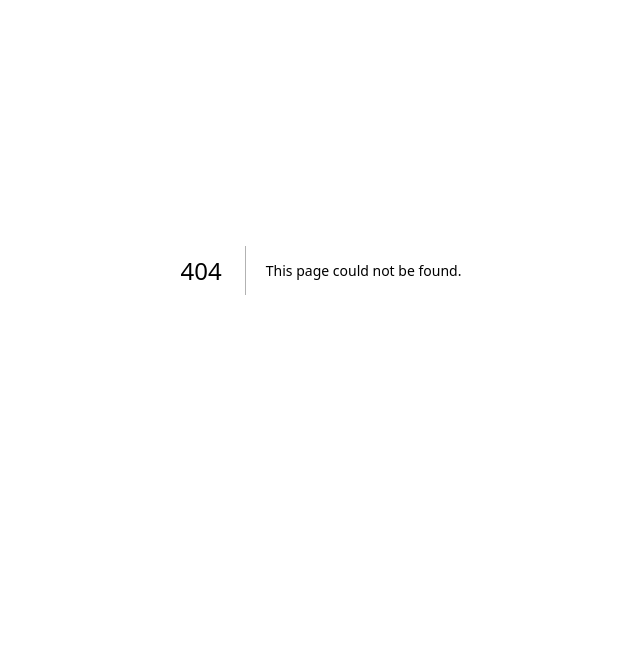
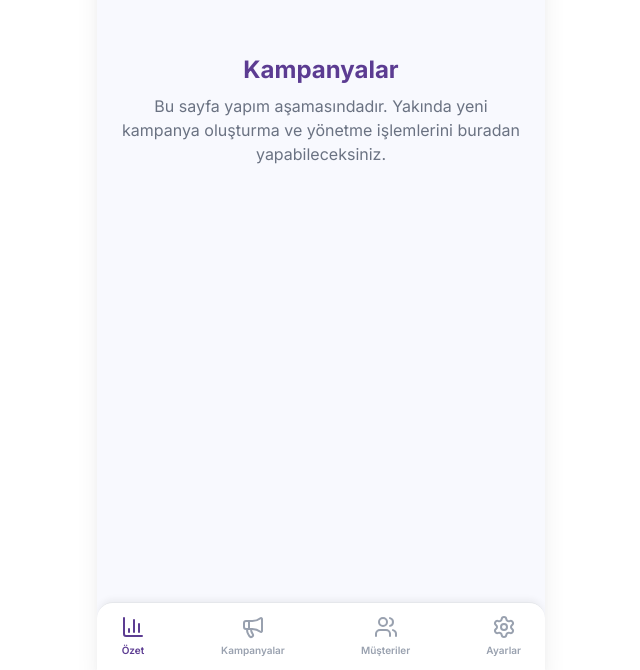
Before and after one commit to alpralperen/Loyalty, a Next.js app: page /admin/campaigns in a window 1280 px wide. Before the commit this address had no page. Shown: the part 130-800 px from the top of the page, without its empty margins (319-959 px from the left). Built offline with nearby package versions, Linux system fonts and the light colour scheme.

Commit message:
Add placeholder pages for bottom navigation links

```diff
--- /dev/null
+++ b/src/app/admin/campaigns/page.tsx
@@ -0,0 +1,8 @@
+export default function AdminCampaigns() {
+  return (
+    <div className="p-6 flex flex-col items-center justify-center h-full min-h-[60vh] text-center">
+      <h1 className="text-2xl font-bold text-[#5c3c92] mb-2">Kampanyalar</h1>
+      <p className="text-gray-500">Bu sayfa yapım aşamasındadır. Yakında yeni kampanya oluşturma ve yönetme işlemlerini buradan yapabileceksiniz.</p>
+    </div>
+  )
+}
--- /dev/null
+++ b/src/app/admin/customers/page.tsx
@@ -0,0 +1,8 @@
+export default function AdminCustomers() {
+  return (
+    <div className="p-6 flex flex-col items-center justify-center h-full min-h-[60vh] text-center">
+      <h1 className="text-2xl font-bold text-[#5c3c92] mb-2">Müşteriler</h1>
+      <p className="text-gray-500">Bu sayfa yapım aşamasındadır. Yakında müşteri listesini ve detaylarını buradan görebileceksiniz.</p>
+    </div>
+  )
+}
--- /dev/null
+++ b/src/app/admin/settings/page.tsx
@@ -0,0 +1,8 @@
+export default function AdminSettings() {
+  return (
+    <div className="p-6 flex flex-col items-center justify-center h-full min-h-[60vh] text-center">
+      <h1 className="text-2xl font-bold text-[#5c3c92] mb-2">Ayarlar</h1>
+      <p className="text-gray-500">Bu sayfa yapım aşamasındadır. Yakında sistem ayarlarını buradan yönetebileceksiniz.</p>
+    </div>
+  )
+}
--- /dev/null
+++ b/src/app/cashier/history/page.tsx
@@ -0,0 +1,8 @@
+export default function CashierHistory() {
+  return (
+    <div className="p-6 flex flex-col items-center justify-center h-full min-h-[60vh] text-center">
+      <h1 className="text-2xl font-bold text-gray-800 mb-2">Tarama Geçmişi</h1>
+      <p className="text-gray-500">Bu sayfa yapım aşamasındadır. Yakında okuttuğunuz QR kodların geçmişini buradan görebileceksiniz.</p>
+    </div>
+  )
+}
--- /dev/null
+++ b/src/app/customer/campaigns/page.tsx
@@ -0,0 +1,8 @@
+export default function CustomerCampaigns() {
+  return (
+    <div className="p-6 flex flex-col items-center justify-center h-full min-h-[60vh] text-center">
+      <h1 className="text-2xl font-bold text-gray-800 mb-2">Kampanyalar</h1>
+      <p className="text-gray-500">Bu sayfa yapım aşamasındadır. Yakında aktif kampanyalarınızı buradan görebileceksiniz.</p>
+    </div>
+  )
+}
--- /dev/null
+++ b/src/app/customer/history/page.tsx
@@ -0,0 +1,8 @@
+export default function CustomerHistory() {
+  return (
+    <div className="p-6 flex flex-col items-center justify-center h-full min-h-[60vh] text-center">
+      <h1 className="text-2xl font-bold text-gray-800 mb-2">Geçmiş İşlemler</h1>
+      <p className="text-gray-500">Bu sayfa yapım aşamasındadır. Yakında geçmişte kazandığınız puanları buradan görebileceksiniz.</p>
+    </div>
+  )
+}
--- /dev/null
+++ b/src/app/customer/profile/page.tsx
@@ -0,0 +1,8 @@
+export default function CustomerProfile() {
+  return (
+    <div className="p-6 flex flex-col items-center justify-center h-full min-h-[60vh] text-center">
+      <h1 className="text-2xl font-bold text-gray-800 mb-2">Profil</h1>
+      <p className="text-gray-500">Bu sayfa yapım aşamasındadır. Yakında profil bilgilerinizi buradan düzenleyebileceksiniz.</p>
+    </div>
+  )
+}
```
